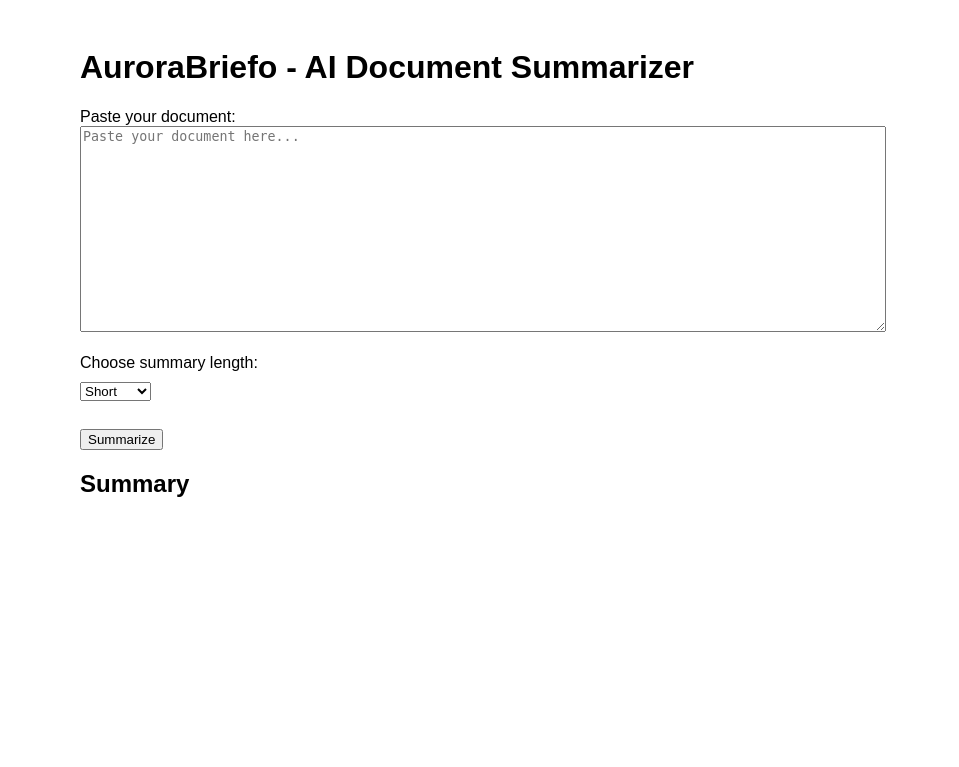
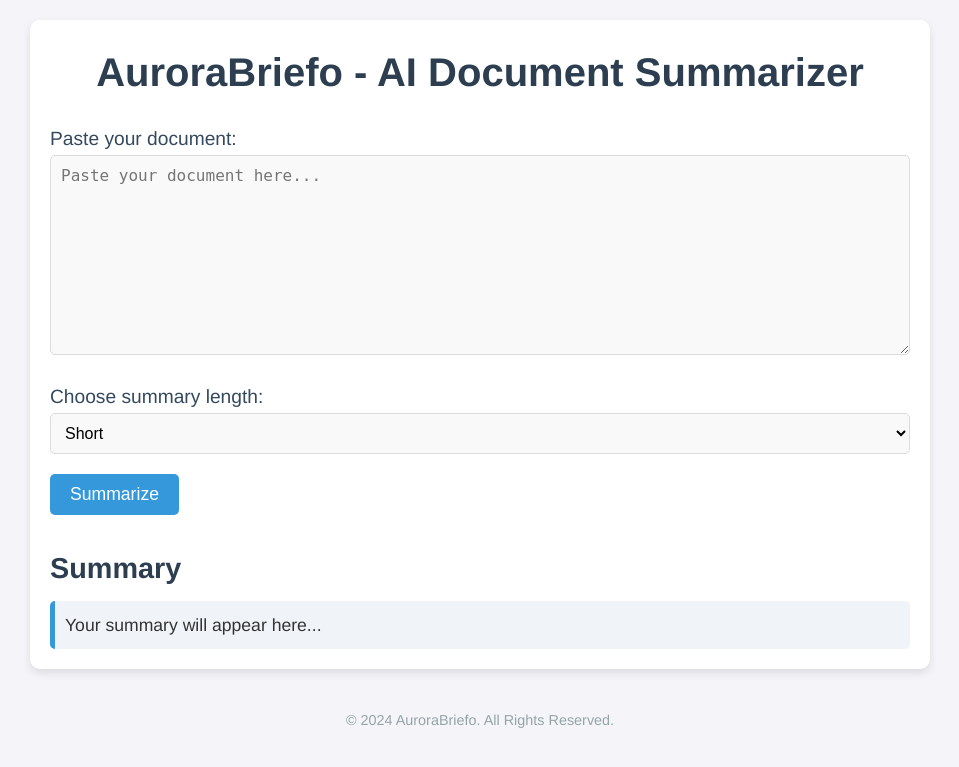
Before and after one commit to ronakonwatta/AuroraBriefo, a Flask app: page / in a window 1280 px wide. Shown: the top 767 px of the page, without its empty margins (160-1119 px from the left). Run offline with Flask 2, Linux system fonts and the light colour scheme.

Commit message:
Added LICENSE.txt, Modified code/templates/index.html
- Added files: LICENSE.txt
- Modified files: code/templates/index.html

```diff
--- a/code/templates/index.html
+++ b/code/templates/index.html
@@ -5,49 +5,139 @@
     <meta name="viewport" content="width=device-width, initial-scale=1.0">
     <title>AuroraBriefo - AI Document Summarizer</title>
     <style>
+        * {
+            margin: 0;
+            padding: 0;
+            box-sizing: border-box;
+        }
+
         body {
-            font-family: Arial, sans-serif;
+            font-family: 'Helvetica Neue', Arial, sans-serif;
+            background-color: #f4f4f9;
+            color: #333;
+            line-height: 1.6;
+            padding: 20px;
         }
+
         .container {
-            max-width: 800px;
+            max-width: 900px;
             margin: 0 auto;
             padding: 20px;
+            background: #fff;
+            box-shadow: 0 4px 8px rgba(0, 0, 0, 0.1);
+            border-radius: 10px;
         }
+
+        h1 {
+            font-size: 2.5rem;
+            color: #2c3e50;
+            margin-bottom: 20px;
+            text-align: center;
+            font-weight: 600;
+        }
+
+        label {
+            font-size: 1.2rem;
+            color: #34495e;
+        }
+
         textarea {
             width: 100%;
             height: 200px;
+            padding: 10px;
+            border-radius: 5px;
+            border: 1px solid #dcdcdc;
+            margin-bottom: 20px;
+            font-size: 1rem;
+            background-color: #f9f9f9;
         }
-        select, input[type="submit"] {
-            margin-top: 10px;
+
+        select {
+            width: 100%;
+            padding: 10px;
+            font-size: 1rem;
+            border-radius: 5px;
+            border: 1px solid #dcdcdc;
+            background-color: #f9f9f9;
+            margin-bottom: 20px;
+        }
+
+        .btn-submit {
+            display: inline-block;
+            background-color: #3498db;
+            color: #fff;
+            padding: 10px 20px;
+            font-size: 1.1rem;
+            border: none;
+            border-radius: 5px;
+            cursor: pointer;
+            text-align: center;
+            transition: background-color 0.3s ease;
+        }
+
+        .btn-submit:hover {
+            background-color: #2980b9;
+        }
+
+        .summary-container {
+            margin-top: 30px;
+        }
+
+        .summary-container h2 {
+            font-size: 1.8rem;
+            color: #2c3e50;
+            margin-bottom: 10px;
+        }
+
+        .summary-container p {
+            font-size: 1.1rem;
+            padding: 10px;
+            background-color: #f0f4f8;
+            border-left: 5px solid #3498db;
+            border-radius: 5px;
+        }
+
+        footer {
+            text-align: center;
+            margin-top: 40px;
+            font-size: 0.9rem;
+            color: #95a5a6;
         }
     </style>
 </head>
 <body>
     <div class="container">
         <h1>AuroraBriefo - AI Document Summarizer</h1>
+
         <form id="summarizeForm">
-            <label for="document">Paste your document:</label><br>
-            <textarea name="document" id="document" placeholder="Paste your document here..."></textarea><br><br>
+            <label for="document">Paste your document:</label>
+            <textarea name="document" id="document" placeholder="Paste your document here..."></textarea>
 
-            <label for="summary_length">Choose summary length:</label><br>
+            <label for="summary_length">Choose summary length:</label>
             <select name="summary_length" id="summary_length">
                 <option value="short">Short</option>
                 <option value="medium">Medium</option>
                 <option value="detailed">Detailed</option>
-            </select><br><br>
+            </select>
 
-            <input type="submit" value="Summarize">
+            <button type="submit" class="btn-submit">Summarize</button>
         </form>
 
-        <h2>Summary</h2>
-        <p id="summary"></p>
+        <div class="summary-container">
+            <h2>Summary</h2>
+            <p id="summary">Your summary will appear here...</p>
+        </div>
     </div>
+
+    <footer>
+        &copy; 2024 AuroraBriefo. All Rights Reserved.
+    </footer>
 
     <script>
         document.getElementById('summarizeForm').addEventListener('submit', function(event) {
             event.preventDefault();  // Prevent default form submission
 
-            const documentText = document.getElementById('document').value;  // Rename 'document' to 'documentText'
+            const documentText = document.getElementById('document').value;
             const summaryLength = document.getElementById('summary_length').value;
 
             fetch('/summarize', {
@@ -56,13 +146,12 @@
                     'Content-Type': 'application/json',
                 },
                 body: JSON.stringify({
-                    document: documentText,  // Use 'documentText' here
+                    document: documentText,
                     summary_length: summaryLength
                 })
             })
             .then(response => response.json())
             .then(data => {
-                // Display the summary in the 'summary' element
                 document.getElementById('summary').textContent = data.summary;
             })
             .catch(error => {
```
Also changed, not shown: LICENSE.txt (added).
